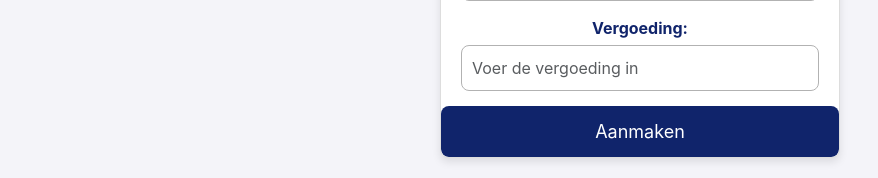
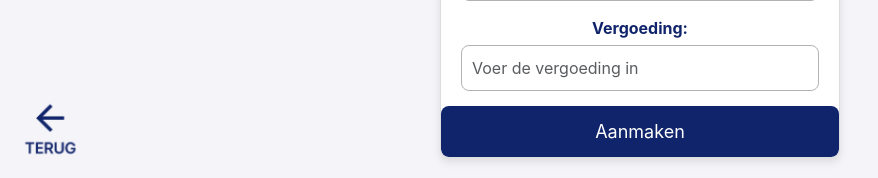
Before and after one commit to Marketplace-development/even-groups-a-d2024-group10, a Flask app: template app/templates/add_klusaanbieder.html in a window 1280 px wide. Shown: the part 957-1135 px from the top of the page, without its empty margins (0-878 px from the left). Run offline with Flask 3, Linux system fonts and the light colour scheme; the template is opened without the code that fills it: values that come from a table or form of the project are taken from there, others are empty.

Commit message:
Terugknop bij klus aanbieden

```diff
--- a/app/templates/add_klusaanbieder.html
+++ b/app/templates/add_klusaanbieder.html
@@ -73,6 +73,14 @@
             <!-- Aanmaken knop -->
             <button type="submit">Aanmaken</button>
         </form>
+    </div>
+    <!-- Terug knop -->
+    <div class="back">
+        <div class="back-icon">
+            <a href="{{ url_for('main.dashboard') }}">
+                <img src="{{ url_for('static', filename='images/terug.png') }}" alt="Terug">
+            </a>
+        </div>
     </div>
 </div>
 
@@ -188,6 +196,25 @@
     button:hover {
         background: #0d1d54;
     }
+
+    /* Terug knop */
+    .back {
+        position: fixed; /* Zorgt ervoor dat de knop vast blijft staan */
+        bottom: 20px; /* Plaatst de knop 20px boven de onderkant van het scherm */
+        left: 20px; /* Plaatst de knop 20px vanaf de linkerkant van het scherm */
+        z-index: 100; /* Zorgt ervoor dat de knop altijd zichtbaar blijft */
+    }
+
+    .back-icon img {
+        width: 60px; /* Pas de grootte van de knop aan */
+        height: auto;
+        cursor: pointer; /* Laat zien dat de knop klikbaar is */
+        transition: transform 0.2s ease; /* Voeg een animatie toe bij hover */
+    }
+
+    .back-icon img:hover {
+        transform: scale(1.1); /* Maak de knop groter bij hover */
+    }
 </style>
 
 <!-- JavaScript -->
```
